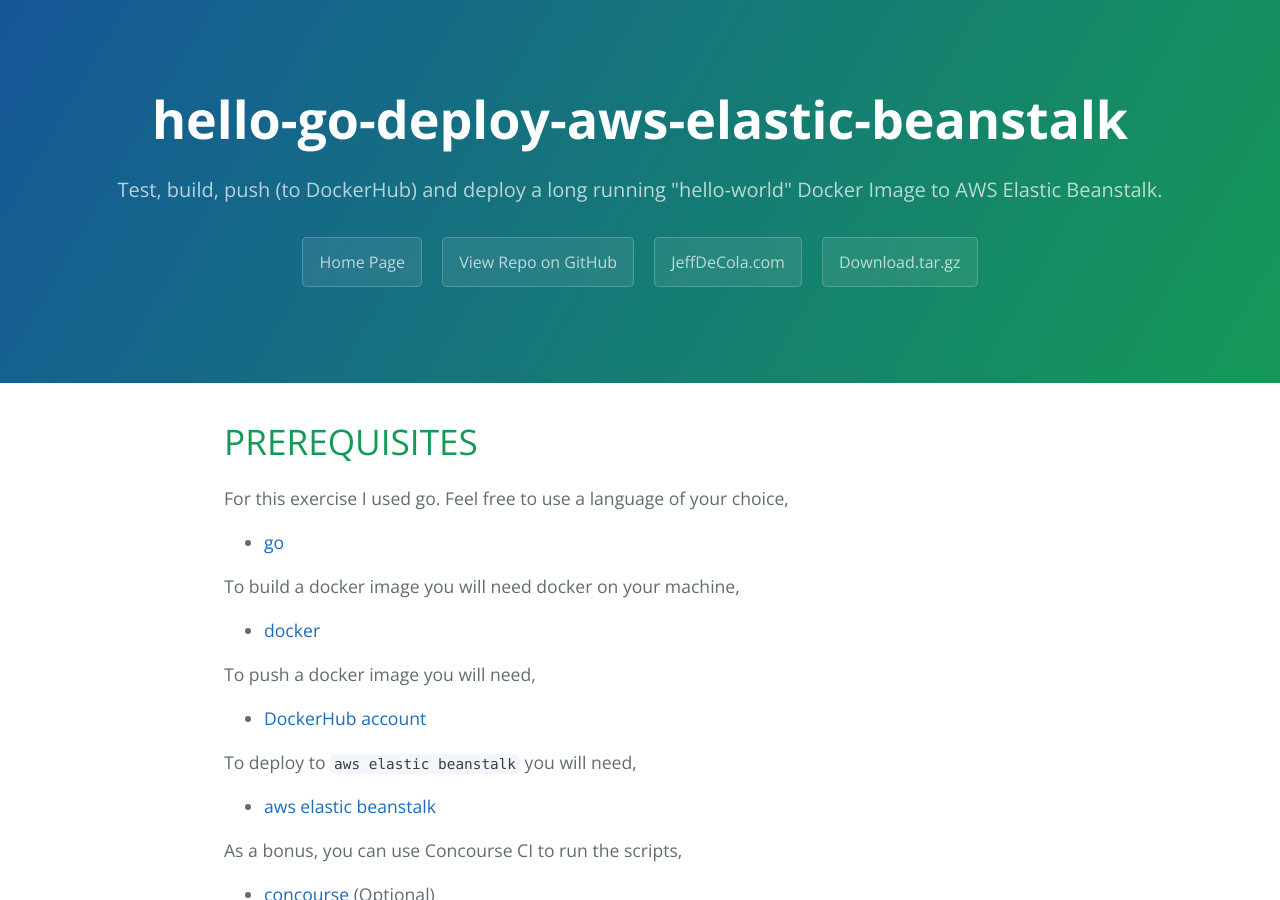
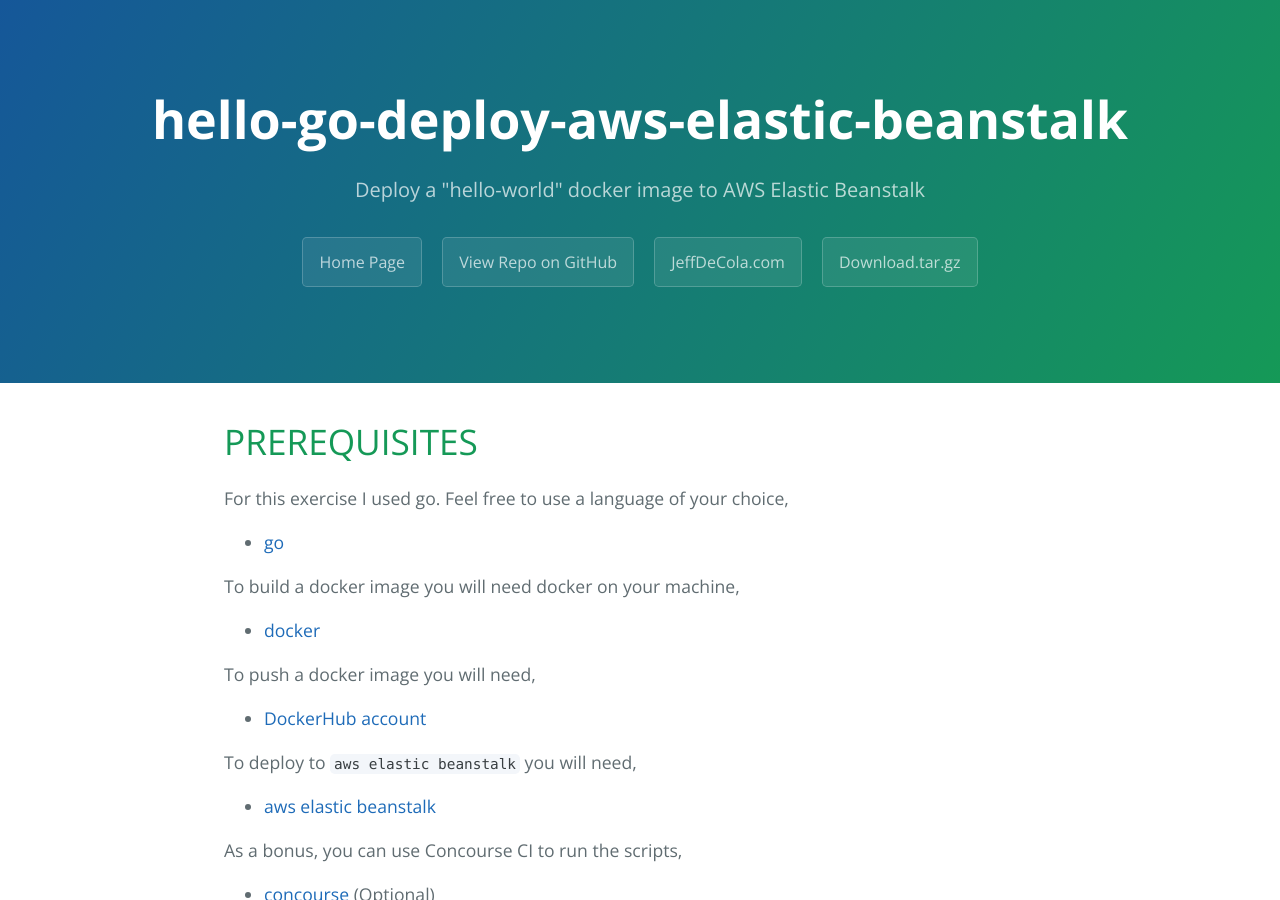
Before and after one commit to JeffDeCola/hello-go-deploy-aws-elastic-beanstalk, a Jekyll site: the page built from docs/index.md, in a window 1280 px wide and 900 px high. Built offline with Jekyll 4.4.1, drawn with Linux system fonts in a browser that asks for light colours; nearby versions of some CDN libraries; library files that are not in the unit come from our copies.

Commit message:
updated index for github pages

```diff
--- a/docs/index.md
+++ b/docs/index.md
@@ -2,7 +2,7 @@
 layout: default
 title: JeffDeCola/hello-go-deploy-aws-elastic-beanstalk
 projectname : hello-go-deploy-aws-elastic-beanstalk
-summary: Test, build, push (to DockerHub) and deploy a long running "hello-world" Docker Image to AWS Elastic Beanstalk.
+summary: Deploy a "hello-world" docker image to AWS Elastic Beanstalk
 ---
 
 {% include README.md %}
```
